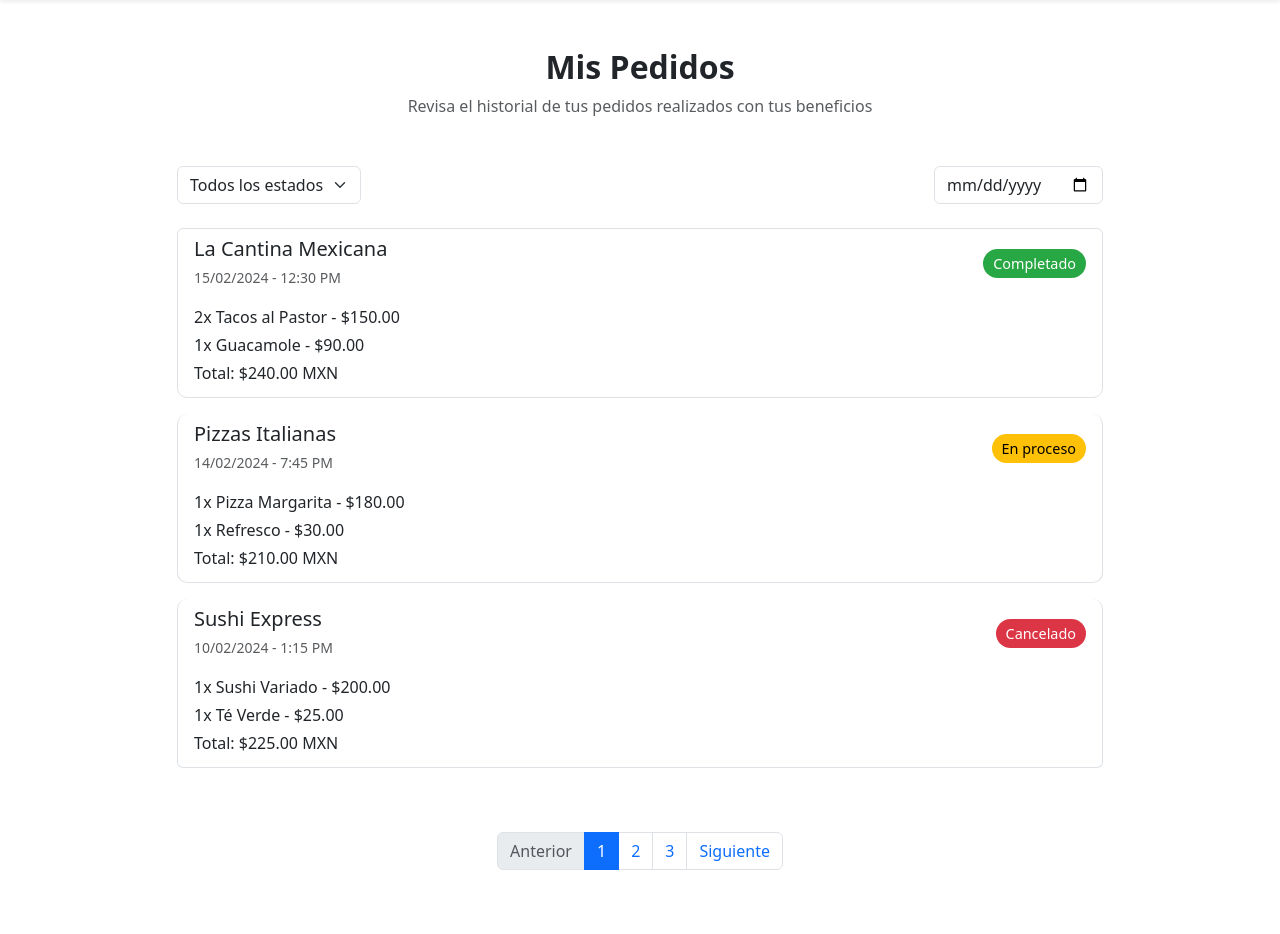
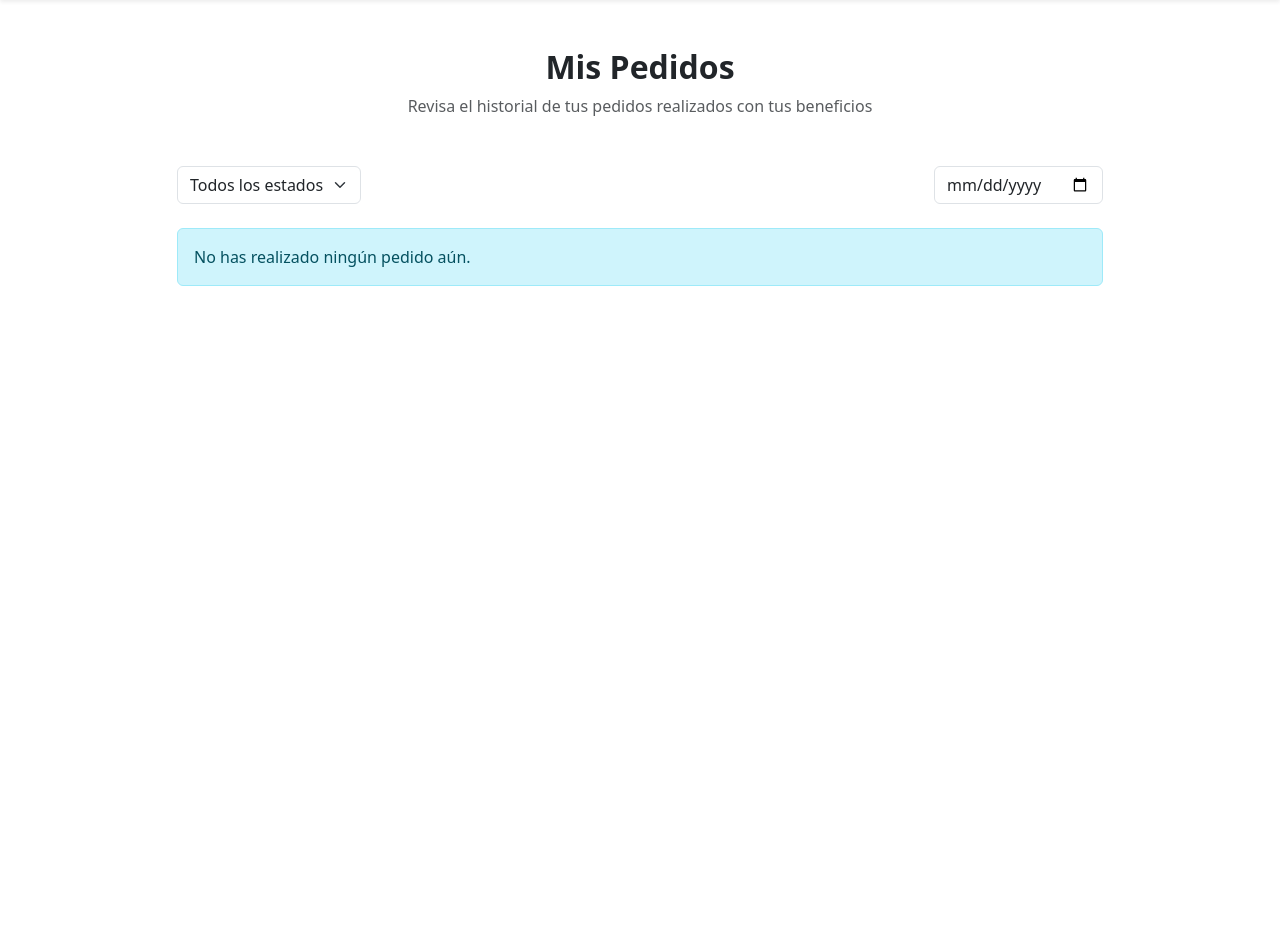
Before and after one commit to elopez2021/benefithub, a CodeIgniter 4 app: the page made by app/Views/dashboard/employee/orders.php in a window 1280 px wide. Shown: the part 56-990 px from the top of the page. After the commit the page ends 342 px from the top, so only its background shows below. Run offline with PHP 8.4 and a stand-in for CodeIgniter, Linux system fonts and the light colour scheme; the template is opened without the code that fills it, so the values that code supplies are empty; some libraries are stand-ins or nearby versions.

Commit message:
showing orders history in employee working

```diff
--- a/app/Config/Routes.php
+++ b/app/Config/Routes.php
@@ -65,6 +65,7 @@ $routes->group('employee', ['filter' => 'authFilter'], function ($routes) {
     $routes->get('dashboard', 'EmployeeController::index');
     $routes->get('restaurant/menu/(:num)', 'EmployeeController::showMenu/$1');
     $routes->get('profile', 'EmployeeController::profile');
+    $routes->get('orders', 'EmployeeController::orders');
 });
 $routes->group('business', ['filter' => 'authFilter'], function ($routes) {
     $routes->get('dashboard', 'BusinessController::index');
--- a/app/Views/dashboard/employee/orders.php
+++ b/app/Views/dashboard/employee/orders.php
@@ -1,3 +1,12 @@
+<?php
+$statusTranslations = [
+    'pending'    => 'Pendiente',
+    'processing' => 'En proceso',
+    'completed'  => 'Completado',
+    'cancelled'  => 'Cancelado'
+];
+?>
+
 <!DOCTYPE html>
 <html lang="es">
 <head>
@@ -40,113 +49,121 @@
     </style>
 </head>
 <body>
-     <!-- Menú Principal (Igual que antes) -->
+
 
      <?php include 'navbar.php'; ?>
     <!-- Contenido Principal -->
     <div class="container my-5">
         <div class="row">
             <div class="col-lg-10 mx-auto">
-                <!-- Encabezado -->
+                <!-- Header -->
                 <div class="text-center mb-5">
                     <h2 class="fw-bold">Mis Pedidos</h2>
                     <p class="text-muted">Revisa el historial de tus pedidos realizados con tus beneficios</p>
                 </div>
 
-                <!-- Filtros -->
+                <!-- Filters -->
                 <div class="d-flex justify-content-between mb-4">
                     <div>
-                        <select class="form-select">
-                            <option>Todos los estados</option>
-                            <option>Completados</option>
-                            <option>En proceso</option>
-                            <option>Cancelados</option>
+                        <select class="form-select" id="statusFilter">
+                            <option value="">Todos los estados</option>
+                            <option value="pending">Pendiente</option>
+                            <option value="processing">En proceso</option>
+                            <option value="completed">Completado</option>
+                            <option value="cancelled">Cancelado</option>
                         </select>
                     </div>
                     <div>
-                        <input type="date" class="form-control">
+                        <input type="date" class="form-control" id="dateFilter">
                     </div>
                 </div>
 
-                <!-- Lista de Pedidos -->
-                <div class="list-group">
-                    <!-- Pedido 1 -->
-                    <div class="list-group-item order-card mb-3">
+                <!-- Orders List -->
+                <div class="list-group" id="ordersList">
+                    <?php if (empty($orders)): ?>
+                        <div class="alert alert-info">
+                            No has realizado ningún pedido aún.
+                        </div>
+                    <?php else: ?>
+                        <?php foreach ($orders as $order): ?>
+                            <div class="list-group-item order-card mb-3"
+                                data-status="<?= strtolower($order['status']) ?>"
+
+                                data-date="<?= date('Y-m-d', strtotime($order['created_at'])) ?>">
                                 <div class="d-flex justify-content-between align-items-center">
                                     <div>
-                                <h5 class="mb-1">La Cantina Mexicana</h5>
-                                <small class="text-muted">15/02/2024 - 12:30 PM</small>
+                                        <h5 class="mb-1"><?= esc($order['restaurant_name']) ?></h5>
+                                        <small class="text-muted">
+                                            <?= $order['formatted_date'] ?> - <?= $order['formatted_time'] ?>
+                                        </small>
                                     </div>
                                     <div>
-                                <span class="status-badge completed">Completado</span>
+                                        <span class="badge
+                                            <?= $order['status'] === 'completed' ? 'bg-success' : '' ?>
+                                            <?= $order['status'] === 'pending' ? 'bg-warning text-dark' : '' ?>
+                                            <?= $order['status'] === 'processing' ? 'bg-warning text-dark' : '' ?>
+                                            <?= $order['status'] === 'cancelled' ? 'bg-danger' : '' ?>">
+                                            <?= $statusTranslations[$order['status']] ?? ucfirst($order['status']) ?>
+                                        </span>
                                     </div>
                                 </div>
                                 <div class="mt-3">
-                            <p class="mb-1">2x Tacos al Pastor - $150.00</p>
-                            <p class="mb-1">1x Guacamole - $90.00</p>
-                            <p class="mb-1">Total: $240.00 MXN</p>
+                                    <?php foreach ($order['items'] as $item): ?>
+                                        <p class="mb-1">
+                                            <?= $item['quantity'] ?>x <?= esc($item['product_name']) ?> -
+                                            RD$ <?= number_format($item['price'], 2) ?>
+                                        </p>
+                                    <?php endforeach; ?>
+                                    <div class="mt-2 pt-2 border-top">
+                                        <p class="mb-1 fw-bold">Subtotal: RD$ <?= number_format($order['subtotal'], 2) ?></p>
+                                        <p class="mb-1 fw-bold">Total: RD$ <?= number_format($order['total'], 2) ?></p>
                                     </div>
                                 </div>
-
-                    <!-- Pedido 2 -->
-                    <div class="list-group-item order-card mb-3">
-                        <div class="d-flex justify-content-between align-items-center">
-                            <div>
-                                <h5 class="mb-1">Pizzas Italianas</h5>
-                                <small class="text-muted">14/02/2024 - 7:45 PM</small>
                             </div>
-                            <div>
-                                <span class="status-badge in-progress">En proceso</span>
-                            </div>
-                        </div>
-                        <div class="mt-3">
-                            <p class="mb-1">1x Pizza Margarita - $180.00</p>
-                            <p class="mb-1">1x Refresco - $30.00</p>
-                            <p class="mb-1">Total: $210.00 MXN</p>
-                        </div>
+                        <?php endforeach; ?>
+                    <?php endif; ?>
                 </div>
 
-                    <!-- Pedido 3 -->
-                    <div class="list-group-item order-card mb-3">
-                        <div class="d-flex justify-content-between align-items-center">
-                            <div>
-                                <h5 class="mb-1">Sushi Express</h5>
-                                <small class="text-muted">10/02/2024 - 1:15 PM</small>
-                            </div>
-                            <div>
-                                <span class="status-badge cancelled">Cancelado</span>
-                            </div>
-                        </div>
-                        <div class="mt-3">
-                            <p class="mb-1">1x Sushi Variado - $200.00</p>
-                            <p class="mb-1">1x Té Verde - $25.00</p>
-                            <p class="mb-1">Total: $225.00 MXN</p>
+                <!-- Pagination would go here -->
             </div>
         </div>
     </div>
 
-                <!-- Paginación -->
-                <nav class="mt-5">
-                    <ul class="pagination justify-content-center">
-                        <li class="page-item disabled">
-                            <a class="page-link" href="#">Anterior</a>
-                        </li>
-                        <li class="page-item active">
-                            <a class="page-link" href="#">1</a>
-                        </li>
-                        <li class="page-item">
-                            <a class="page-link" href="#">2</a>
-                        </li>
-                        <li class="page-item">
-                            <a class="page-link" href="#">3</a>
-                        </li>
-                        <li class="page-item">
-                            <a class="page-link" href="#">Siguiente</a>
-                        </li>
-                    </ul>
-                </nav>
-            </div>
-        </div>
-    </div>
+    <style>
+        .order-card {
+            border-radius: 8px;
+            border-left: 4px solid #0d6efd;
+            transition: all 0.3s ease;
+        }
+        .order-card:hover {
+            box-shadow: 0 2px 8px rgba(0,0,0,0.1);
+        }
+    </style>
+
+    <script>
+    // Filter orders by status and date
+    document.getElementById('statusFilter').addEventListener('change', filterOrders);
+    document.getElementById('dateFilter').addEventListener('change', filterOrders);
+
+    function filterOrders() {
+        const statusFilter = document.getElementById('statusFilter').value;
+        const dateFilter = document.getElementById('dateFilter').value;
+        const orderCards = document.querySelectorAll('.order-card');
+
+        orderCards.forEach(card => {
+            const cardStatus = card.getAttribute('data-status');
+            const cardDate = card.getAttribute('data-date');
+
+            const statusMatch = !statusFilter || cardStatus === statusFilter;
+            const dateMatch = !dateFilter || cardDate === dateFilter;
+
+            if (statusMatch && dateMatch) {
+                card.style.display = 'block';
+            } else {
+                card.style.display = 'none';
+            }
+        });
+    }
+    </script>
 </body>
 </html>
```
Also changed, not shown: app/Controllers/EmployeeController.php (+40 -1 lines). Lines whose indentation alone changed are shown as unchanged.
